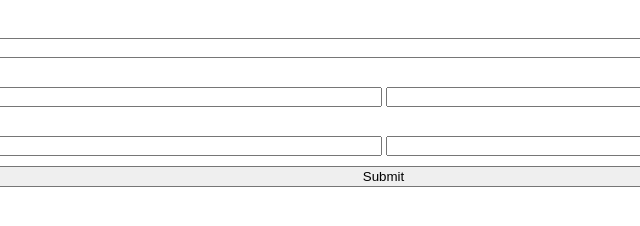
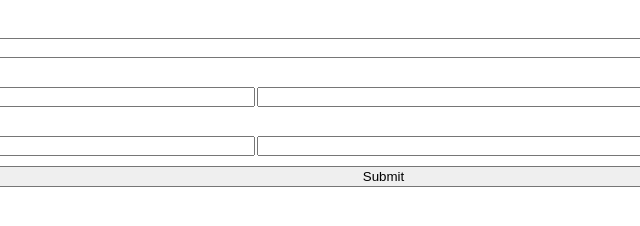
Before and after one commit to vmeurisse/url-shooter, a website: page data/sidebar.html in a window 1280 px wide. Shown: the full height of the page, 258-898 px from the left. Drawn offline with Linux system fonts and the light colour scheme.

Commit message:
Give more space to param value

```diff
--- a/data/sidebar.css
+++ b/data/sidebar.css
@@ -44,8 +44,13 @@ input {
 	margin-top: 5px;
 }
 
-.params input {
-	width: calc(50% - 2px);
+.params input:nth-child(2) {
+	width: calc(40% - 2px);
+}
+
+.params input:nth-child(3) {
+	width: 60%;
+	float: right;
 }
 
 .params .handle {
@@ -110,11 +115,6 @@ input {
 	width: 100%;
 }
 
-.params input:nth-child(3),
-.buttonBar button:nth-child(2) {
-	float: right;
-}
-
 label,
 button {
 	-moz-user-select: none;
```
